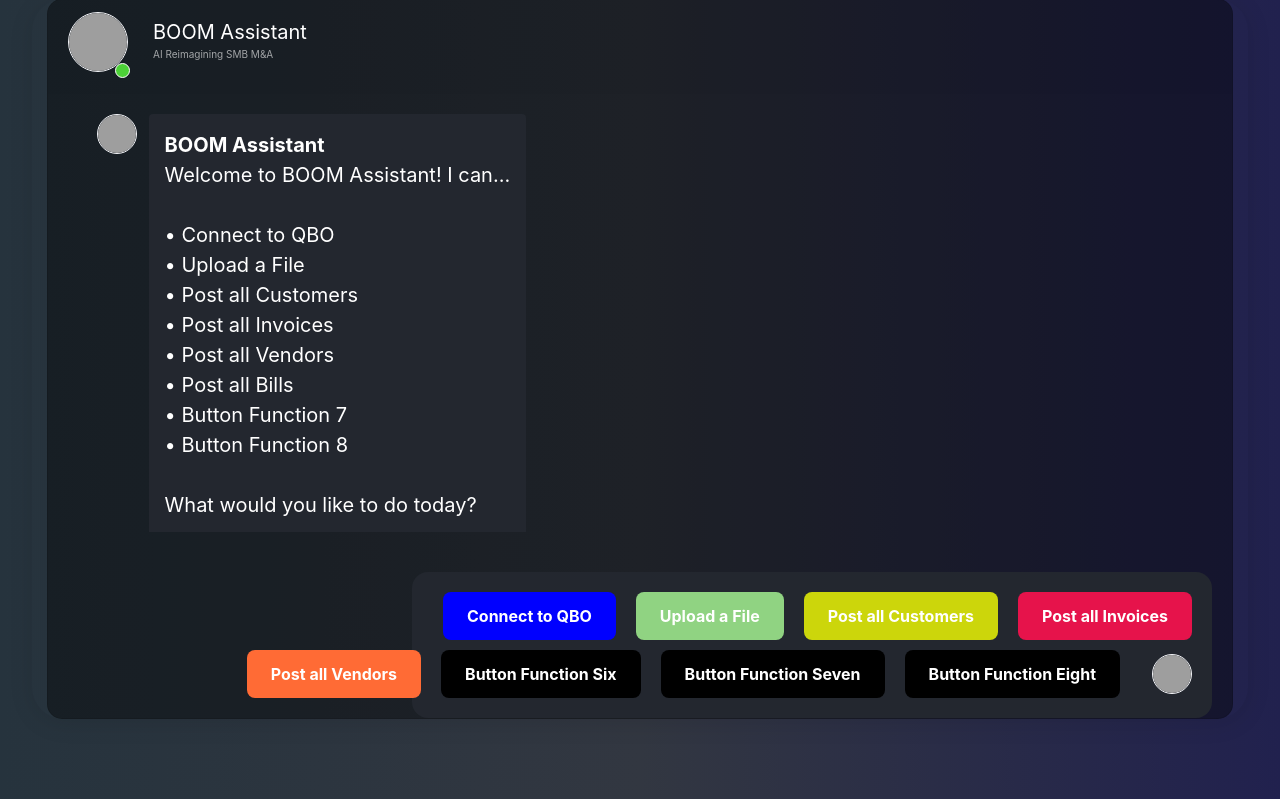
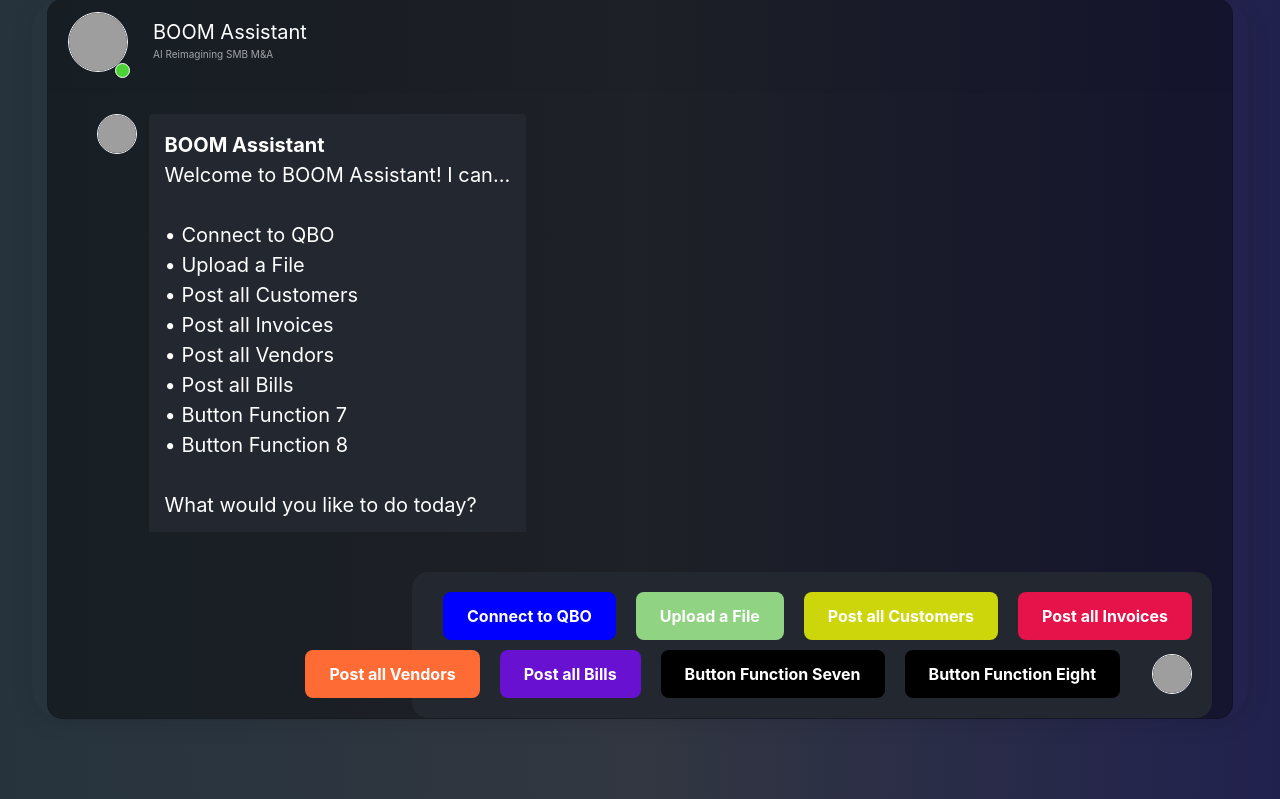
Before and after one commit to sfroning88/Boom-0007, a Flask app: page / in a window 1280 px wide. Shown: the part 17-816 px from the top of the page. Run offline with Flask 3, Linux system fonts and the light colour scheme; some libraries are stand-ins or nearby versions; grey boxes are pictures that could not be loaded.

Commit message:
Update chat.html
MVP version

```diff
--- a/templates/chat.html
+++ b/templates/chat.html
@@ -84,7 +84,7 @@
                     </div>
                     <div style="display: flex; gap: 1em; justify-content: flex-end; align-items: center;">
                       <button id="POST_VENDORS" class="btn btn-primary" style="margin: 0; background: #ff6b35; border: none; padding: 12px 24px; border-radius: 8px; color: white; font-weight: bold;">Post all Vendors</button>
-                      <button id="BUTTON_FUNCTION_SIX" class="btn btn-primary" style="margin: 0; background: #000000; border: none; padding: 12px 24px; border-radius: 8px; color: white; font-weight: bold;">Button Function Six</button>
+                      <button id="POST_BILLS" class="btn btn-primary" style="margin: 0; background: #6811d1; border: none; padding: 12px 24px; border-radius: 8px; color: white; font-weight: bold;">Post all Bills</button>
                       <button id="BUTTON_FUNCTION_SEVEN" class="btn btn-primary" style="margin: 0; background: #000000; border: none; padding: 12px 24px; border-radius: 8px; color: white; font-weight: bold;">Button Function Seven</button>
                       <button id="BUTTON_FUNCTION_EIGHT" class="btn btn-primary" style="margin: 0; background: #000000; border: none; padding: 12px 24px; border-radius: 8px; color: white; font-weight: bold;">Button Function Eight</button>
                       <div class="img_cont_msg" style="margin-left: 12px;">
@@ -268,7 +268,7 @@
                   '</div>' +
                   '<div style="display: flex; gap: 1em; justify-content: flex-end; align-items: center;">' +
                     '<button id="POST_VENDORS" class="btn btn-primary" style="margin: 0; background: #ff6b35; border: none; padding: 12px 24px; border-radius: 8px; color: white; font-weight: bold;">Post all Vendors</button>' +
-                    '<button id="POST_BILLS" class="btn btn-primary" style="margin: 0; background: #8b4513; border: none; padding: 12px 24px; border-radius: 8px; color: white; font-weight: bold;">Post all Bills</button>' +
+                    '<button id="POST_BILLS" class="btn btn-primary" style="margin: 0; background: #6811d1; border: none; padding: 12px 24px; border-radius: 8px; color: white; font-weight: bold;">Post all Bills</button>' +
                     '<button id="BUTTON_FUNCTION_SEVEN" class="btn btn-primary" style="margin: 0; background: #000000; border: none; padding: 12px 24px; border-radius: 8px; color: white; font-weight: bold;">Button Function Seven</button>' +
                     '<button id="BUTTON_FUNCTION_EIGHT" class="btn btn-primary" style="margin: 0; background: #000000; border: none; padding: 12px 24px; border-radius: 8px; color: white; font-weight: bold;">Button Function Eight</button>' +
                     '<div class="img_cont_msg" style="margin-left: 12px;">' +
@@ -293,7 +293,7 @@
                   '</div>' +
                   '<div style="display: flex; gap: 1em; justify-content: flex-end; align-items: center;">' +
                     '<button id="POST_VENDORS" class="btn btn-primary" style="margin: 0; background: #ff6b35; border: none; padding: 12px 24px; border-radius: 8px; color: white; font-weight: bold;">Post all Vendors</button>' +
-                    '<button id="POST_BILLS" class="btn btn-primary" style="margin: 0; background: #8b4513; border: none; padding: 12px 24px; border-radius: 8px; color: white; font-weight: bold;">Post all Bills</button>' +
+                    '<button id="POST_BILLS" class="btn btn-primary" style="margin: 0; background: #6811d1; border: none; padding: 12px 24px; border-radius: 8px; color: white; font-weight: bold;">Post all Bills</button>' +
                     '<button id="BUTTON_FUNCTION_SEVEN" class="btn btn-primary" style="margin: 0; background: #000000; border: none; padding: 12px 24px; border-radius: 8px; color: white; font-weight: bold;">Button Function Seven</button>' +
                     '<button id="BUTTON_FUNCTION_EIGHT" class="btn btn-primary" style="margin: 0; background: #000000; border: none; padding: 12px 24px; border-radius: 8px; color: white; font-weight: bold;">Button Function Eight</button>' +
                     '<div class="img_cont_msg" style="margin-left: 12px;">' +
@@ -469,7 +469,7 @@
           // Show user message bubble
           $('#chat-messages').append(
             '<div class="d-flex mb-3 justify-content-end">' +
-              '<div class="p-3 rounded" style="background: #8b4513; color: #fff; border-radius: 16px 16px 4px 16px; max-width: 80%;">' +
+              '<div class="p-3 rounded" style="background: #6811d1; color: #fff; border-radius: 16px 16px 4px 16px; max-width: 80%;">' +
                 '<span style="font-weight: bold;">You</span><br>' +
                 'Post all Bills' +
               '</div>' +
```
